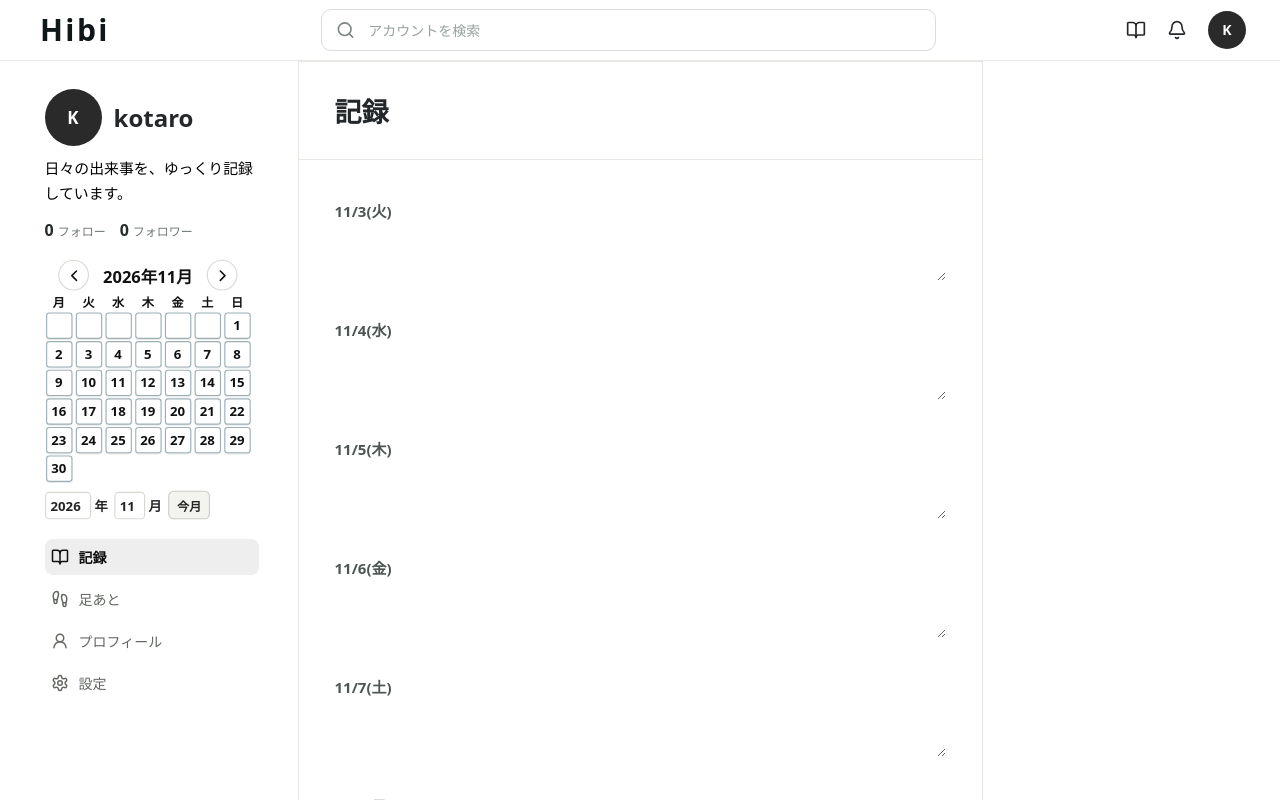
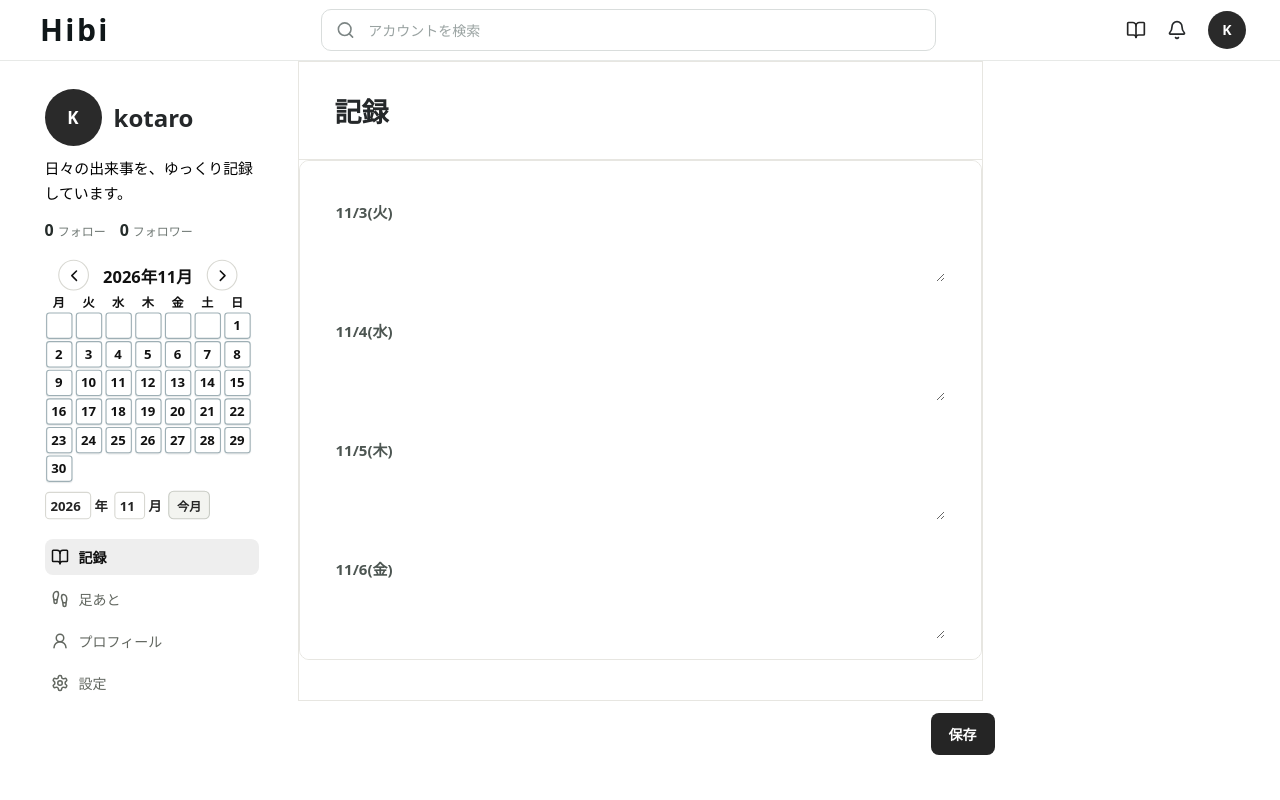
Before and after one commit to kotasimo/diary.codex, a Next.js app: page / in a window 1280 px wide. Both pictures are taken after a click on the button 1136 px from the left and 30 px from the top of the page. Shown: the top 800 px of the page. Built offline with nearby package versions, Linux system fonts and the light colour scheme.

Commit message:
contain dated records in scrollable panel

```diff
--- a/app/quiet.css
+++ b/app/quiet.css
@@ -1419,7 +1419,13 @@ body {
   display: flex;
   flex-direction: column;
   gap: 0;
-  min-height: 0;
+  height: 500px;
+  overflow-y: auto;
+  overscroll-behavior: contain;
+  touch-action: pan-y;
+  border: 1px solid #e7e6e1;
+  border-radius: 10px;
+  background: #fff;
   padding: 24px 36px;
 }
 .record-day {
@@ -1487,7 +1493,7 @@ body {
 }
 .records-form select:focus,
 .records-form textarea:focus { border-color: transparent; box-shadow: none; }
-.record-day textarea { flex: none; min-height: 52px; }
+.record-day textarea { flex: none; width: 100%; height: 52px; min-height: 52px; }
 .records-save {
   display: block;
   margin: 12px -12px 24px auto;
@@ -1655,7 +1661,7 @@ body {
   .records-heading h1 { font-size: 22px; }
   .records-heading p:last-child { font-size: 11px; }
   .records-body { padding: 0 0 40px; }
-  .records-form { padding: 10px 16px; }
+  .records-form { height: 420px; padding: 10px 16px; }
   .record-day { padding: 14px 0 20px; }
   .records-save { margin: 10px 16px 18px auto; }
   .records-genres { margin: 18px 0 12px; }
```
